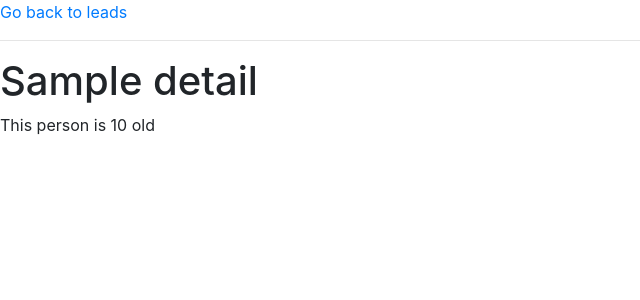
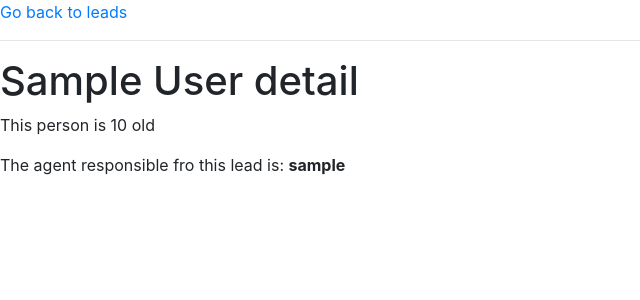
Before and after one commit to DarishkaAMS/Django_Projects-Build_CRM, a Django app: page /leads/1/ in a window 1280 px wide. Shown: the top 300 px of the page, without its empty margins (0-640 px from the left). Run offline with Django 3.2, Linux system fonts and the light colour scheme; tables that the repository leaves empty hold one stand-in row (values such as "Sample post").

Commit message:
Add lead description @ lead_detail.html

```diff
--- a/leads/templates/lead_detail.html
+++ b/leads/templates/lead_detail.html
@@ -21,9 +21,9 @@
 <body>
     <a href="/leads"> Go back to leads </a>
     <hr/>
-    <h1> {{ lead.first_name }} detail </h1>
+    <h1> {{ lead.first_name }} {{ lead.last_name }} detail </h1>
     <p> This person is {{ lead.age }} old </p>
-
+    <p> The agent responsible fro this lead is: <b> {{ lead.agent }} </b> </b></p>
     <!-- Optional JavaScript; choose one of the two! -->
 
     <!-- Option 1: jQuery and Bootstrap Bundle (includes Popper) -->
--- a/leads/views.py
+++ b/leads/views.py
@@ -30,7 +30,7 @@ def lead_create(request):
             first_name = form.cleaned_data['first_name']
             last_name = form.cleaned_data['last_name']
             age = form.cleaned_data['age']
-            agent = Agent.objects.first()
+            agent = form.cleaned_data['agent']
             Lead.objects.create(
                 first_name=first_name,
                 last_name=last_name,
@@ -42,3 +42,25 @@ def lead_create(request):
         "form": form
     }
     return render(request, 'lead_create.html', context)
+
+
+# def lead_create(request):
+#     form = LeadForm()
+#     if request.method == "POST":
+#         form = LeadForm(request.POST)
+#         if form.is_valid():
+#             first_name = form.cleaned_data['first_name']
+#             last_name = form.cleaned_data['last_name']
+#             age = form.cleaned_data['age']
+#             agent = Agent.objects.first()
+#             Lead.objects.create(
+#                 first_name=first_name,
+#                 last_name=last_name,
+#                 age=age,
+#                 agent=agent,
+#             )
+#             return redirect("/leads")
+#     context = {
+#         "form": form
+#     }
+#     return render(request, 'lead_create.html', context)
```
